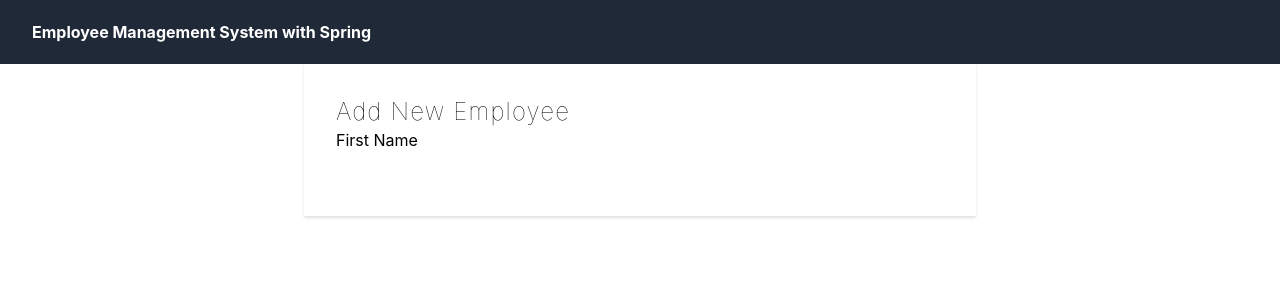
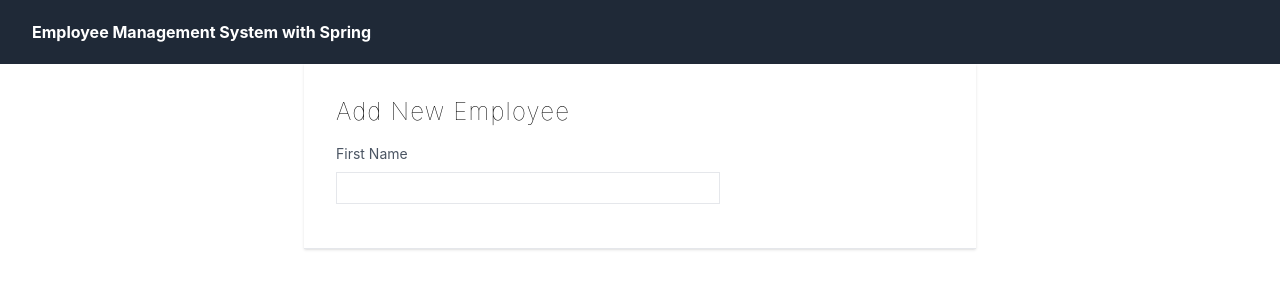
Before and after one commit to Hoybaby/React-Spring-Emp, a React (Create React App) app: page / in a window 1280 px wide. Shown: the top 300 px of the page. Built offline with nearby package versions, Linux system fonts and the light colour scheme.

Commit message:
syling the forms here now so it can look good alter

```diff
--- a/src/components/AddEmployee/AddEmployee.jsx
+++ b/src/components/AddEmployee/AddEmployee.jsx
@@ -9,8 +9,9 @@ const AddEmployee = () => {
             <div className="font-thin text-2xl tracking-wider">
                 <h1>Add New Employee</h1>
             </div>
-            <div className='justify-center items-center h-14 w-full'>
-                <label >First Name</label>
+            <div className='justify-center items-center h-14 w-full my-4'>
+                <label className='block text-gray-600 text-sm font-normal'>First Name</label>
+                <input className ='h-8 w-96 border mt-2 px-2 py-2' type="text"/>
             </div>
 
         </div>
```
